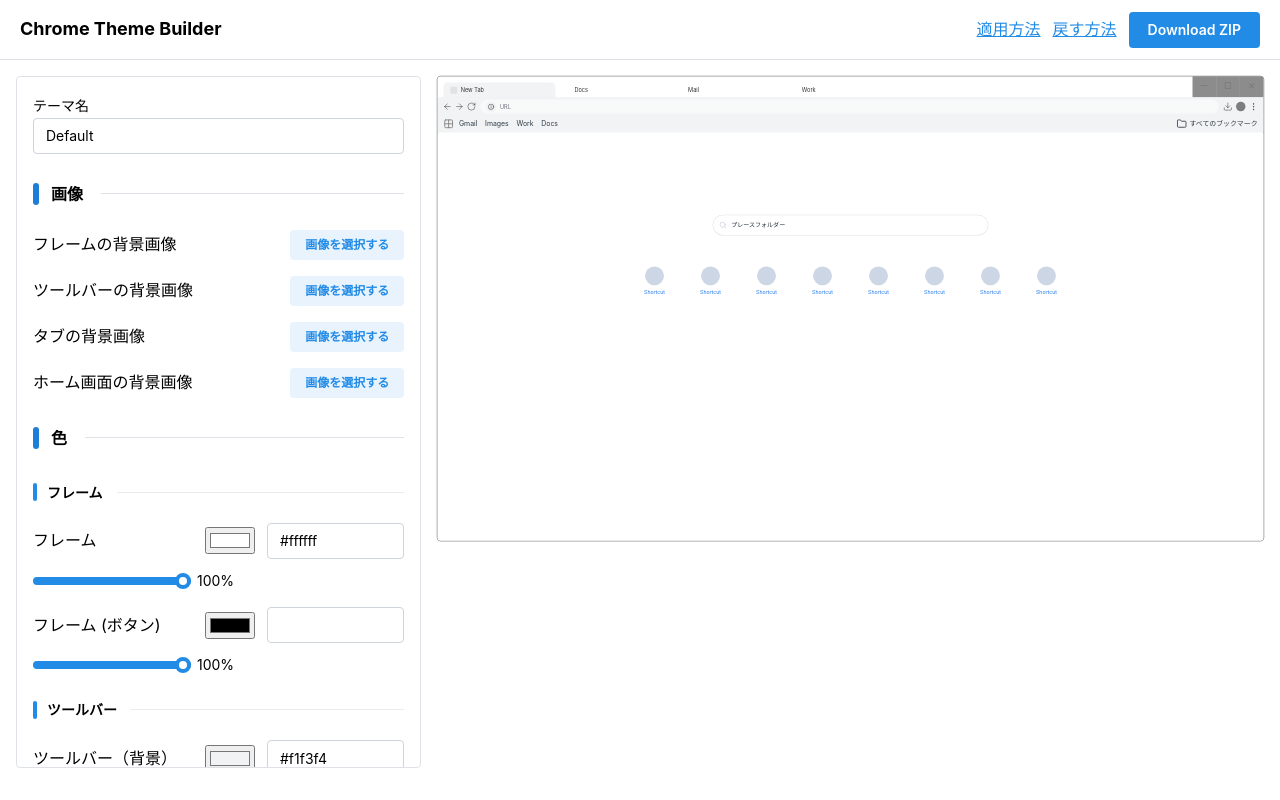
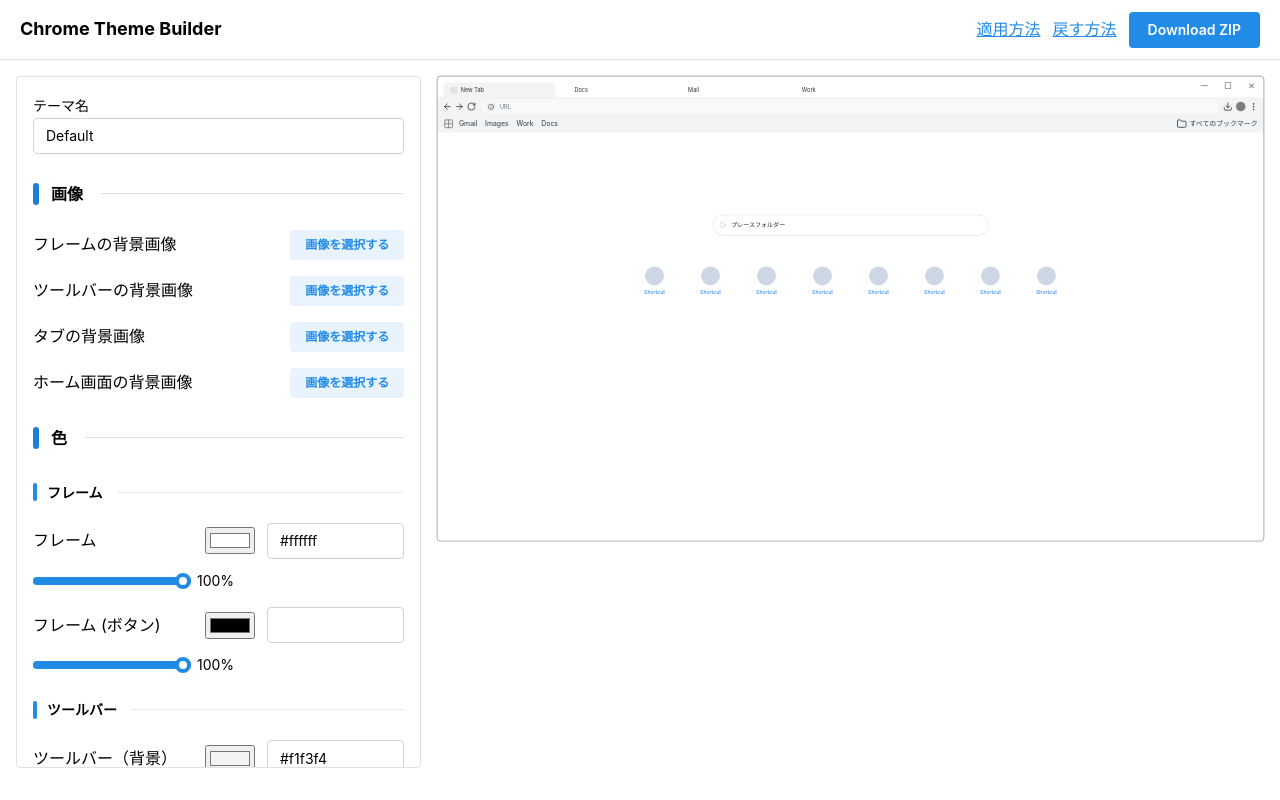
Before and after one commit to E-Ryouta/makeGoogleTheme, a React (Vite) app: page / in a window 1280 px wide. Built offline with nearby package versions, Linux system fonts and the light colour scheme.

Commit message:
tint削除修正もれ対応対応

```diff
--- a/src/components/panels/previewPanel/PreviewPanel.tsx
+++ b/src/components/panels/previewPanel/PreviewPanel.tsx
@@ -72,7 +72,7 @@ export default function PreviewPanel() {
   const buttonBg = colors.buttonBackground;
   const toolbarIconColor = colors.toolbarButtonIcon;
   // Toolbar icons prefer toolbar_button_icon → fallback gray
-  const toolbarIconCss = toolbarIconColor || "rgba(0,0,0,0.5)";
+  const toolbarIconCss = toolbarIconColor || "";
   // Window caption buttons prefer button_background, fallback to toolbarIconCss
   const windowButtonCss = buttonBg ? colors.buttonBackground : toolbarIconCss;
 
```
